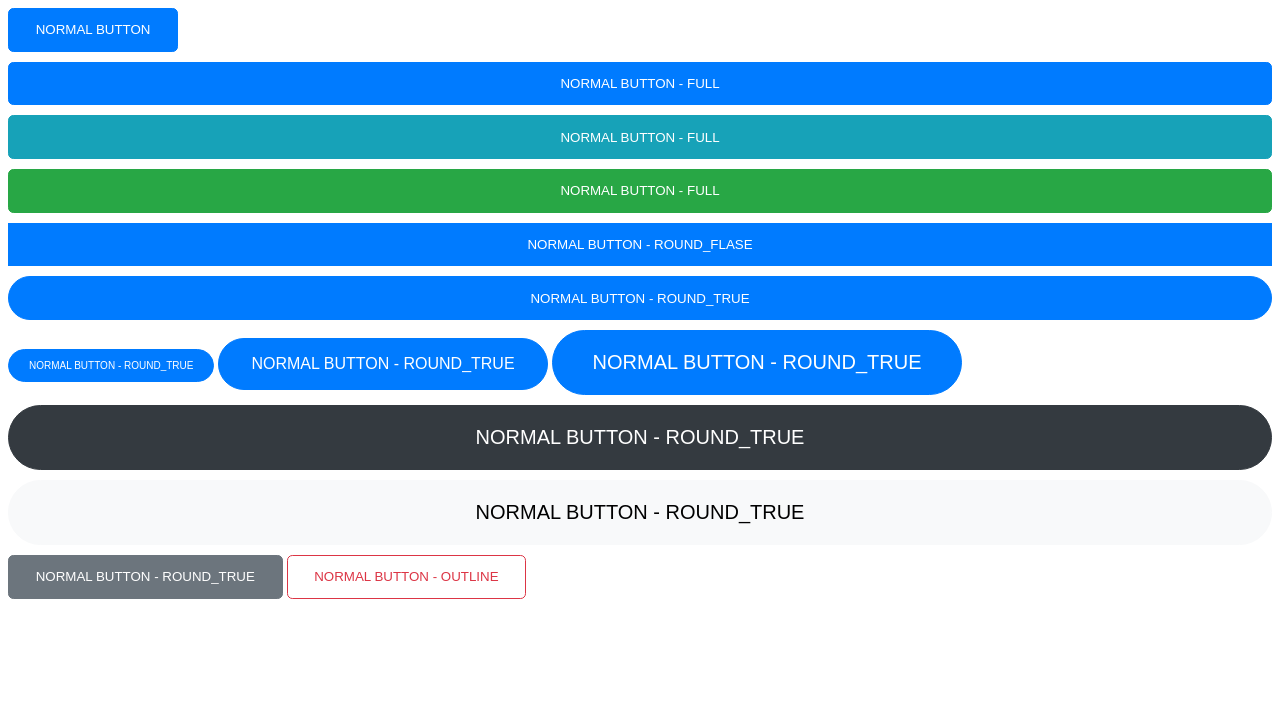
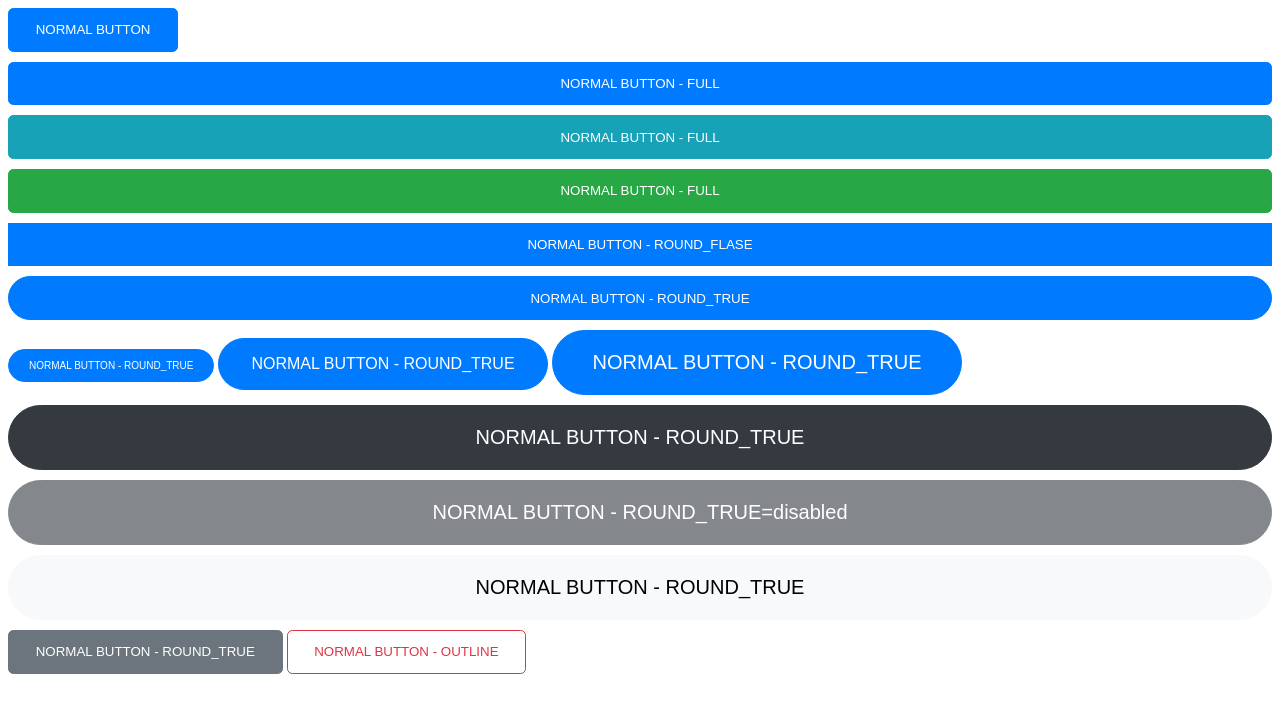
Before and after one commit to afeiship/gulp-registry, a website: page docs/index.html in a window 1280 px wide. Drawn offline with Linux system fonts and the light colour scheme.

Commit message:
issue: disabled

```diff
--- a/docs/index.html
+++ b/docs/index.html
@@ -48,6 +48,11 @@
     NORMAL BUTTON - ROUND_TRUE
   </button>
 
+
+    <button data-color="dark" data-full="true" class="webkit-sassui-button" data-size="large" data-round="true" disabled>
+      NORMAL BUTTON - ROUND_TRUE=disabled
+    </button>
+
   <button data-color="light" data-full="true" class="webkit-sassui-button" data-size="large" data-round="true">
     NORMAL BUTTON - ROUND_TRUE
   </button>
--- a/src/webkit-sassui-button.scss
+++ b/src/webkit-sassui-button.scss
@@ -53,6 +53,10 @@ $webkit-sassui-button-options: (
   padding:$padding;
   transition: all $duration;
 
+  &[disabled]{
+    opacity: 0.6;
+    pointer-events: none;
+  }
 
   //round:
   border-radius: .4em;
```
Also changed, not shown: dist/webkit-sassui-button.css, dist/webkit-sassui-button.scss, docs/test.css.
